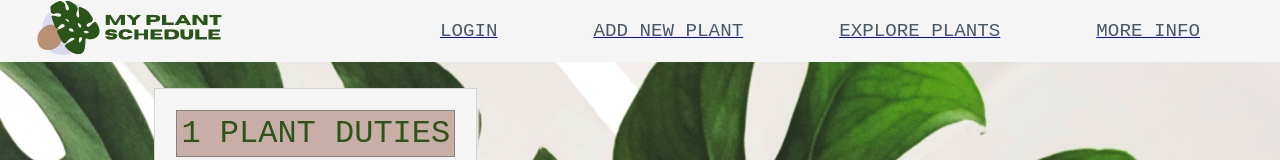
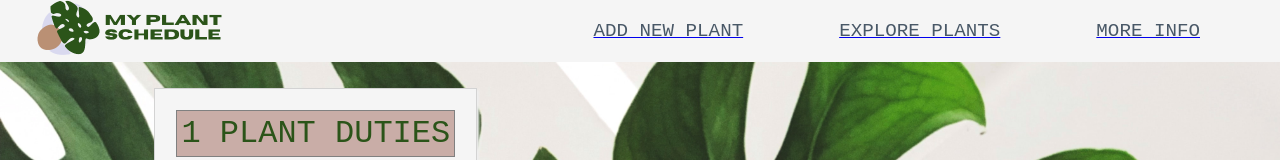
Before and after one commit to Cambisin/My-Plant-Schedule, a React (Create React App) app: page / in a window 1280 px wide. Shown: the top 160 px of the page. Built offline with nearby package versions, Linux system fonts and the light colour scheme.

Commit message:
login removed from nav

```diff
--- a/src/components/Navbar.js
+++ b/src/components/Navbar.js
@@ -25,9 +25,6 @@ export const Navbar = () => {
       </Hamburger>
       <Menu isOpen={isOpen}>
         <MenuLink>
-          <Link to="/login"><MenuLink>LOGIN</MenuLink></Link>
-        </MenuLink>
-        <MenuLink>
            <Link to="/AddPlant"><MenuLink>ADD NEW PLANT</MenuLink></Link>
            </MenuLink>
         <MenuLink>
```
Also changed, not shown: src/components/ClientsArea.js (deleted, +0 -9 lines).
